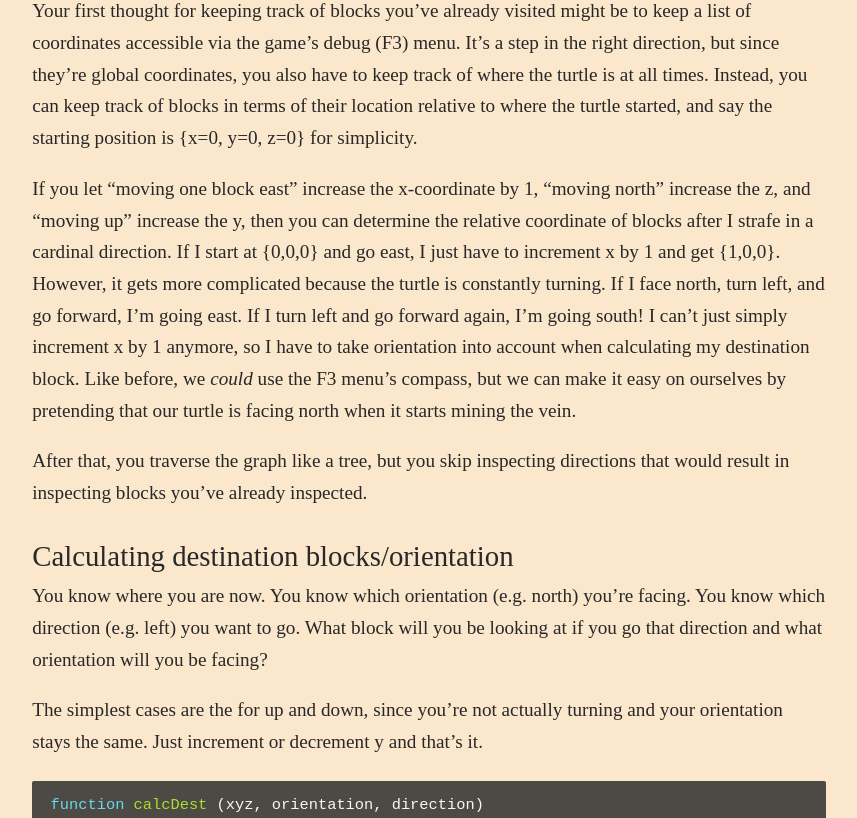
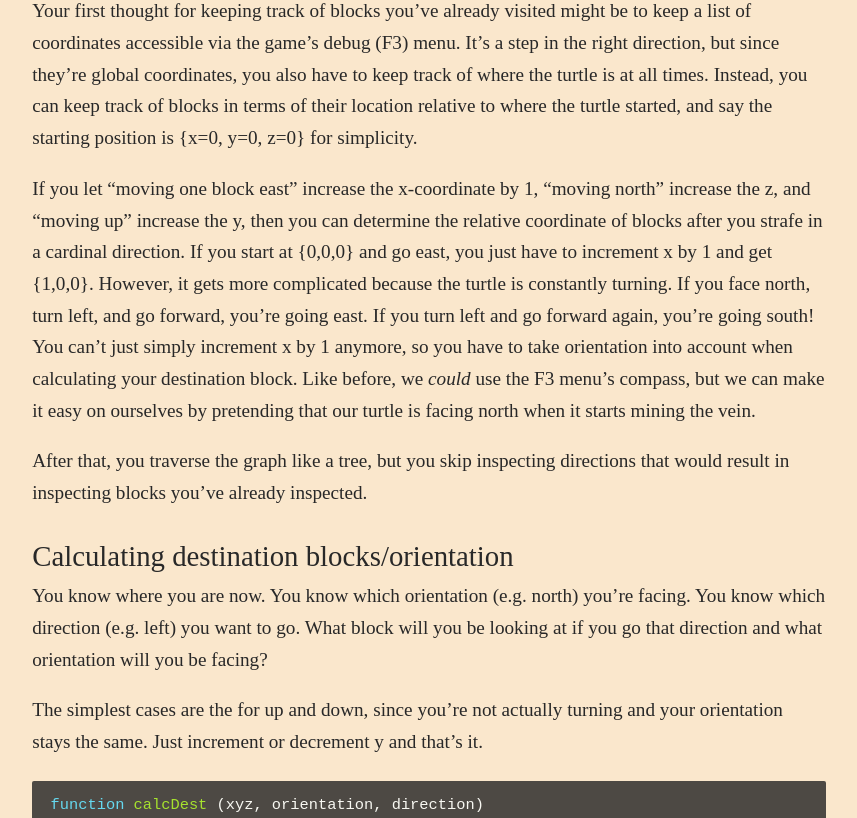
Before and after one commit to fechan/blog, a Jekyll site: the page built from _posts/2019-12-19-vein-mining-strategies-with-computercraft-2.md, in a window 1280 px wide and 900 px high, scrolled down 1240 px, cut to the strip 82-900 px from the top of the window. Shown: the whole strip, without its empty margins (211-1068 px from the left). Built offline with Jekyll 4.4.1, drawn with Linux system fonts in a browser that asks for light colours; some web fonts are replaced.

Commit message:
Don't use first person

```diff
--- a/_posts/2019-12-19-vein-mining-strategies-with-computercraft-2.md
+++ b/_posts/2019-12-19-vein-mining-strategies-with-computercraft-2.md
@@ -21,7 +21,7 @@ Graphs are a lot like trees, except multiple nodes can connect to the same node.
 
 Your first thought for keeping track of blocks you've already visited might be to keep a list of coordinates accessible via the game's debug (F3) menu. It's a step in the right direction, but since they're global coordinates, you also have to keep track of where the turtle is at all times. Instead, you can keep track of blocks in terms of their location relative to where the turtle started, and say the starting position is {x=0, y=0, z=0} for simplicity.
 
-If you let "moving one block east" increase the x-coordinate by 1, "moving north" increase the z, and "moving up" increase the y, then you can determine the relative coordinate of blocks after I strafe in a cardinal direction. If I start at {0,0,0} and go east, I just have to increment x by 1 and get {1,0,0}. However, it gets more complicated because the turtle is constantly turning. If I face north, turn left, and go forward, I'm going east. If I turn left and go forward again, I'm going south! I can't just simply increment x by 1 anymore, so I have to take orientation into account when calculating my destination block. Like before, we *could* use the F3 menu's compass, but we can make it easy on ourselves by pretending that our turtle is facing north when it starts mining the vein.
+If you let "moving one block east" increase the x-coordinate by 1, "moving north" increase the z, and "moving up" increase the y, then you can determine the relative coordinate of blocks after you strafe in a cardinal direction. If you start at {0,0,0} and go east, you just have to increment x by 1 and get {1,0,0}. However, it gets more complicated because the turtle is constantly turning. If you face north, turn left, and go forward, you're going east. If you turn left and go forward again, you're going south! You can't just simply increment x by 1 anymore, so you have to take orientation into account when calculating your destination block. Like before, we *could* use the F3 menu's compass, but we can make it easy on ourselves by pretending that our turtle is facing north when it starts mining the vein.
 
 After that, you traverse the graph like a tree, but you skip inspecting directions that would result in inspecting blocks you've already inspected.
 
```
